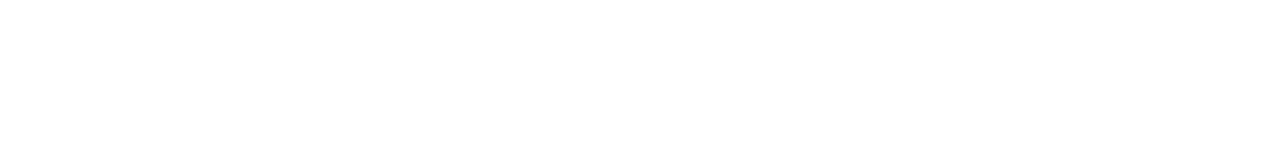
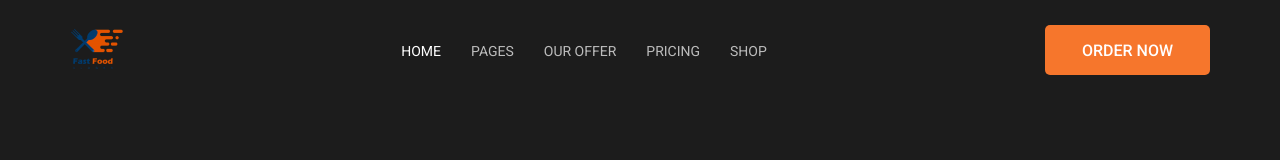
Before and after one commit to bossmoon229/burger-landing, a plain HTML site: page index.html in a window 1280 px wide. Drawn offline with Linux system fonts and the light colour scheme.

Commit message:
add navbar and style for it

```diff
--- a/index.html
+++ b/index.html
@@ -3,8 +3,25 @@
   <head>
     <meta charset="UTF-8" />
     <meta name="viewport" content="width=device-width, initial-scale=1.0" />
-    <link rel="stylesheet" href="/style.css">
+    <link rel="stylesheet" href="/style.css" />
     <title>Burger Landing</title>
   </head>
-  <body></body>
+  <body>
+    <header class="header">
+      <div class="container">
+        <img src="./img/icons/logo.png" alt="logo" class="logo" />
+
+        <nav class="header__nav">
+          <ul class="header__list">
+            <li><a class="active" href="#">HOME</a></li>
+            <li><a href="#">PAGES</a></li>
+            <li><a href="#">OUR OFFER</a></li>
+            <li><a href="#">PRICING</a></li>
+            <li><a href="#">SHOP</a></li>
+          </ul>
+        </nav>
+        <a href="#" class="btn">Order now</a>
+      </div>
+    </header>
+  </body>
 </html>
--- a/style.css
+++ b/style.css
@@ -1,5 +1,84 @@
 @import url("https://fonts.googleapis.com/css2?family=Roboto:ital,wght@0,100..900;1,100..900&display=swap");
 
+/*! Links */
+
 body {
+  margin: 0;
   font-family: "Roboto", serif;
+  background-color: #1c1c1c;
+  color: #fff;
 }
+
+a {
+  color: #fff;
+  text-decoration: none;
+}
+
+ul {
+  list-style: none;
+  padding: 0;
+  margin: 0;
+}
+
+.container {
+  max-width: 1140px;
+  margin: 0 auto;
+  padding: 0 15px;
+}
+
+.btn {
+  display: flex;
+  align-items: center;
+  justify-content: center;
+
+  font-weight: 500;
+  font-size: 16px;
+  text-transform: uppercase;
+
+  background: #f6762c;
+  border-radius: 5px;
+
+  width: 165px;
+  height: 50px;
+
+  transition: opacity 0.3s;
+}
+
+.btn:hover {
+  opacity: 0.7;
+}
+
+/*! Navbar */
+
+.header {
+  padding: 25px 0;
+}
+
+.header .container {
+  display: flex;
+  justify-content: space-between;
+  align-items: center;
+}
+
+.logo {
+}
+.header__nav {
+}
+.header__list {
+  display: flex;
+  gap: 30px;
+}
+
+.header__nav a {
+  font-size: 14px;
+  opacity: 0.7;
+  transition: opacity 0.3s;
+}
+
+.header__nav a.active {
+  opacity: 1;
+}
+
+.header__nav a:hover {
+  opacity: 0.9;
+}
```
